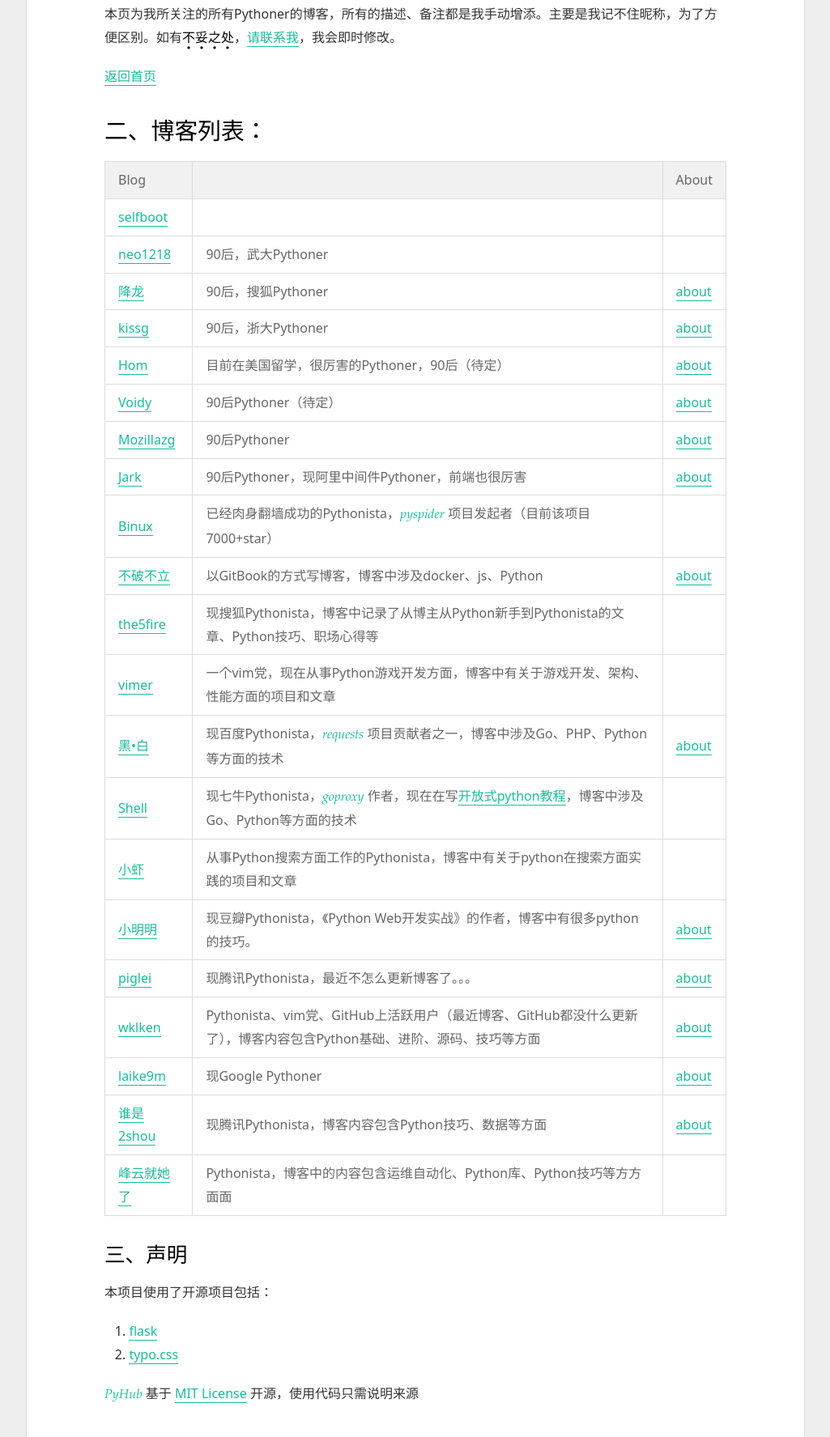
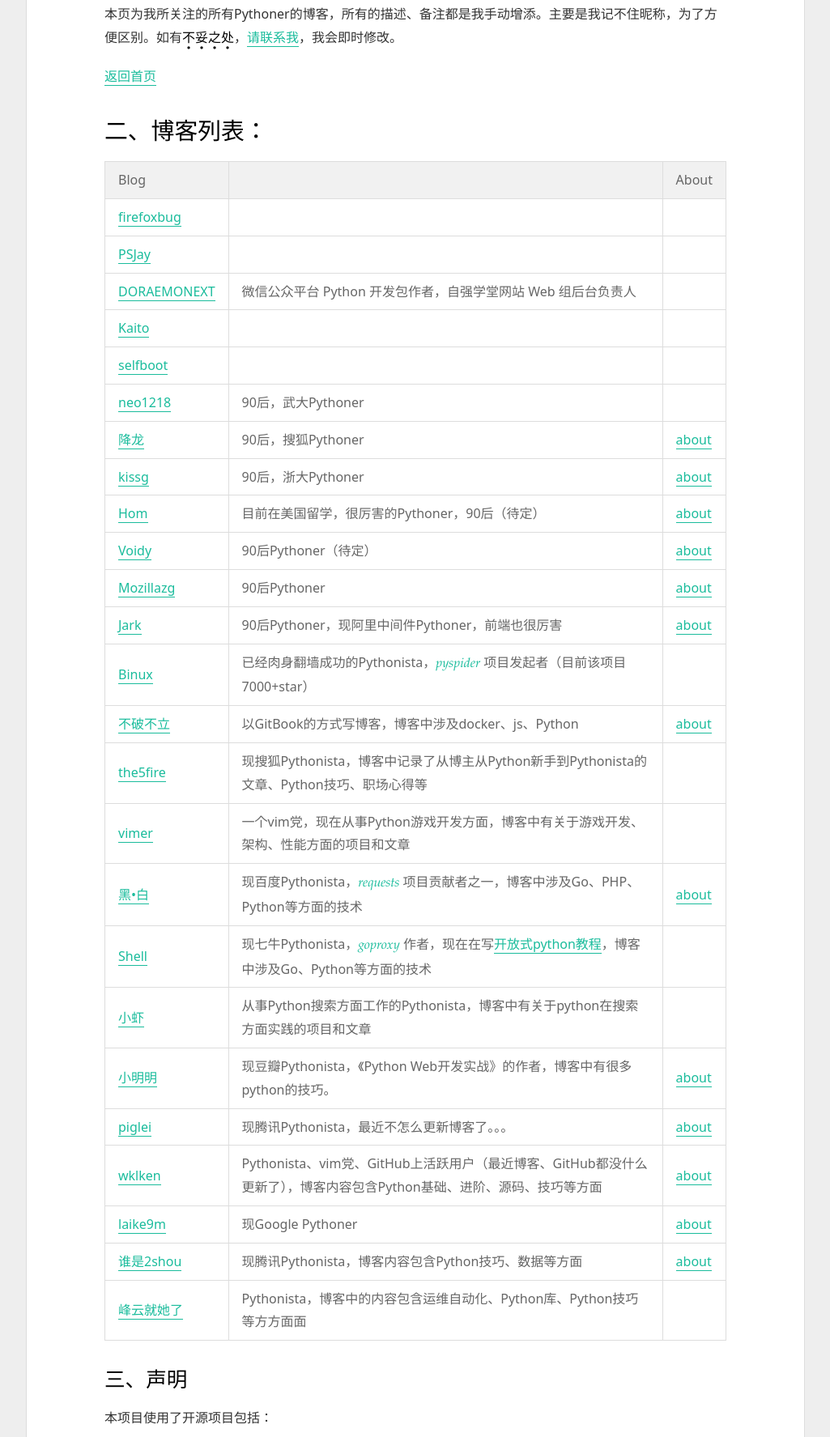
Before and after one commit to 521xueweihan/PyHub, a Flask app: page /blog in a window 1280 px wide. Shown: the part 573-2348 px from the top of the page at 81% size, without its empty margins (127-1152 px from the left). Run offline with Flask 2, Linux system fonts and the light colour scheme.

Commit message:
update blog list

```diff
--- a/pyhub/templates/blog.html
+++ b/pyhub/templates/blog.html
@@ -68,6 +68,26 @@
   </tr>
   </thead>
   <tbody>
+  <tr>
+    <td><a href="http://www.firefoxbug.com/">firefoxbug</a></td>
+    <td></td>
+    <td></td>
+  </tr>
+  <tr>
+    <td><a href="http://blog.psjay.com/">PSJay</a></td>
+    <td></td>
+    <td></td>
+  </tr>
+  <tr>
+    <td><a href="http://www.doraemonext.com/">DORAEMONEXT</a></td>
+    <td>微信公众平台 Python 开发包作者，自强学堂网站 Web 组后台负责人</td>
+    <td></td>
+  </tr>
+  <tr>
+    <td><a href="http://kaito-kidd.com/">Kaito</a></td>
+    <td></td>
+    <td></td>
+  </tr>
   <tr>
     <td><a href="http://selfboot.cn/">selfboot</a></td>
     <td></td>
```
